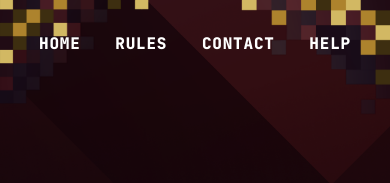
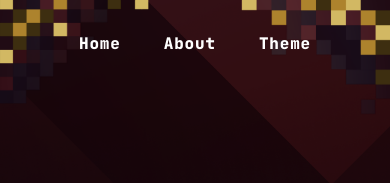
Before and after one commit to so-sc/hacktoberfest-23, a Next.js app: page / in a window 390 px wide. Shown: the top 183 px of the page. Built offline with nearby package versions, Linux system fonts and the light colour scheme.

Commit message:
changes made

```diff
--- a/src/app/page.tsx
+++ b/src/app/page.tsx
@@ -83,13 +83,15 @@ export default function Home() {
       <Hero />
       <Button />
       <TextSlide />
-      <About />
+      <div id="about">
+        <About />
+      </div>
       <Flowchart />
       <Themes />
       <Rewards />
       <Judges />
-      <div className="text-center pb-20 text-2xl">
-        <Link href="/about" text="More on Event" to="" />
+      <div className="text-center font-jbRegular pb-20 text-2xl">
+        <Link href="/about" text="More about Hacktoberfest" to="" />
       </div>
       <Footer />
     </main>
--- a/src/components/Navbar.tsx
+++ b/src/components/Navbar.tsx
@@ -2,19 +2,16 @@ import React from "react";
 import Link from "@/components/Links";
 const Navbar = () => {
   return (
-    <div className="absolute w-full">
+    <div className="absolute w-full px-10 md:px-0">
       <ul className="flex flex-wrap items-center font-jbExtrabold tracking-wider md:text-lg justify-between px-[10vw] md:px-[20vw] lg:px-[30vw] py-5">
         <li>
-          <Link text="HOME" to="" href="/"></Link>
+          <Link text="Home" to="" href="/"></Link>
         </li>
         <li>
-          <Link text="RULES" to="" href="/rules"></Link>
+          <Link text="About" to="" href="#"></Link>
         </li>
         <li>
-          <Link text="CONTACT" to="" href="#"></Link>
-        </li>
-        <li>
-          <Link text="HELP" to="" href="#"></Link>
+          <Link text="Theme" to="" href="#"></Link>
         </li>
       </ul>
     </div>
```
